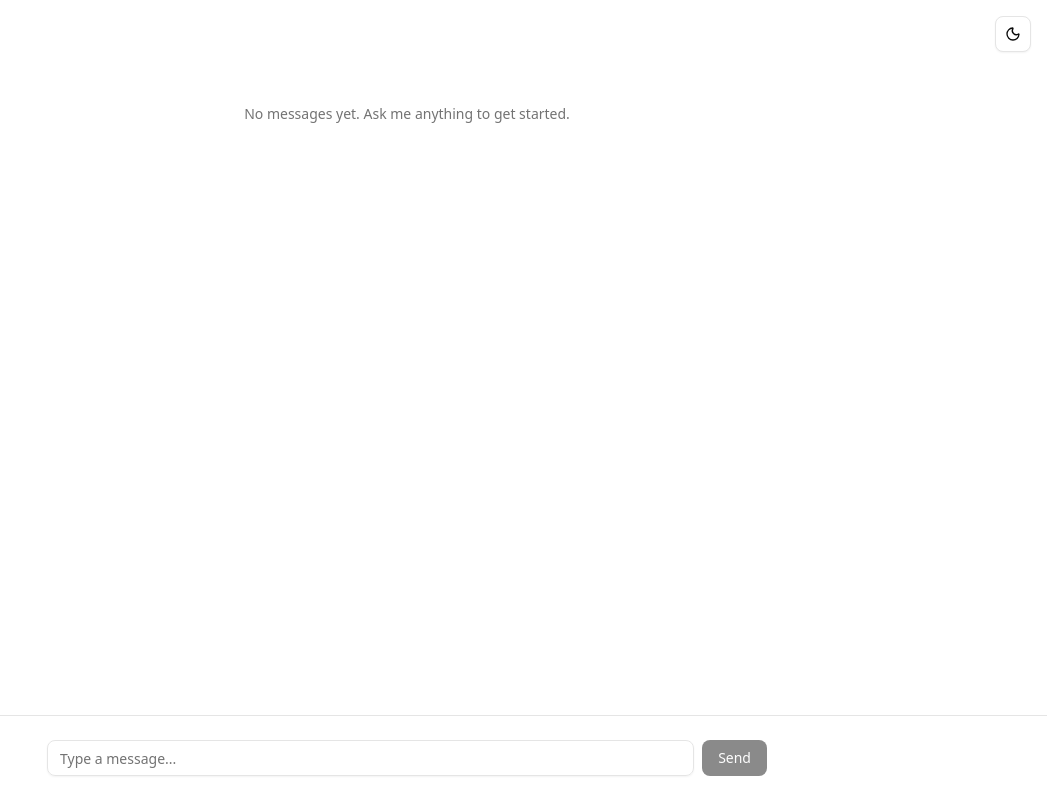
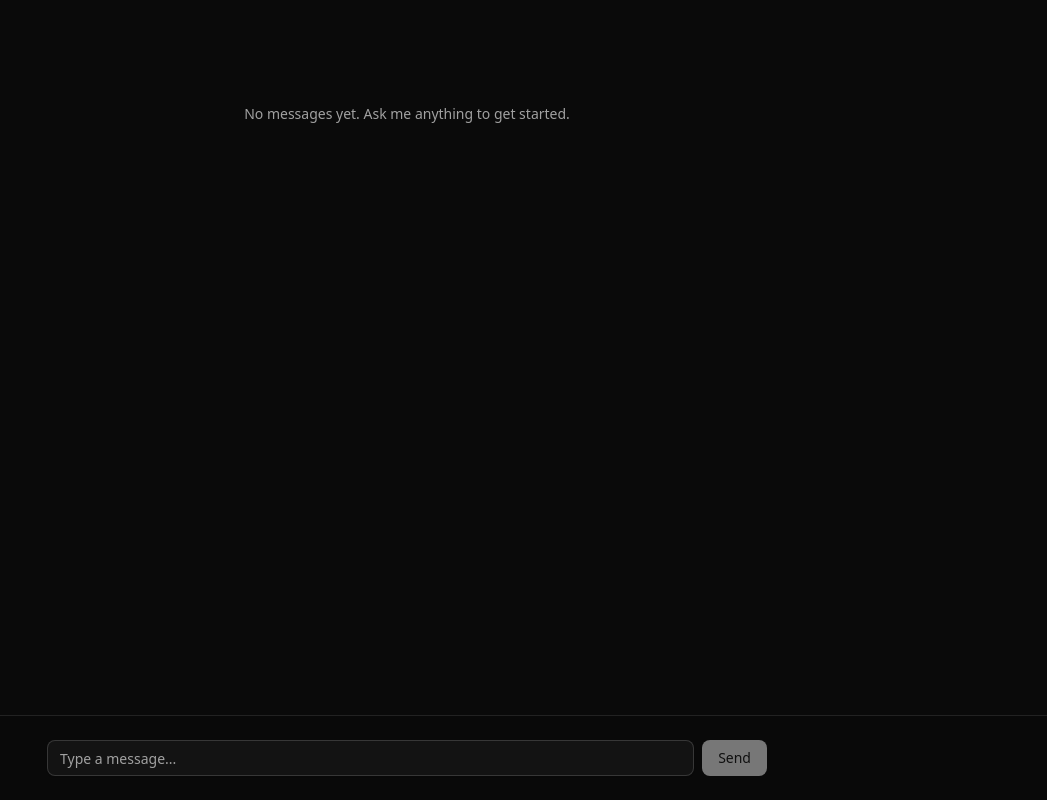
Before and after one commit to ingoau/prompt-injection-thingy, a Next.js app: page / in a window 1280 px wide. Shown: the whole page, without its empty margins (233-1280 px from the left). Built offline with nearby package versions, Linux system fonts and the light colour scheme.

Commit message:
Force dark mode site-wide

```diff
--- a/app/layout.tsx
+++ b/app/layout.tsx
@@ -12,7 +12,7 @@ export default function RootLayout({
   children: React.ReactNode;
 }>) {
   return (
-    <html lang="en">
+    <html lang="en" className="dark">
       <body className="antialiased">{children}</body>
     </html>
   );
--- a/app/page.tsx
+++ b/app/page.tsx
@@ -3,7 +3,6 @@
 import { useChat } from "@ai-sdk/react";
 import { DefaultChatTransport, UIMessage } from "ai";
 import { FormEvent, useEffect, useMemo, useRef, useState } from "react";
-import { Moon, Sun } from "lucide-react";
 
 import { Button } from "@/components/ui/button";
 import { Input } from "@/components/ui/input";
@@ -18,18 +17,6 @@ function getMessageText(message: UIMessage) {
 
 export default function Home() {
   const [input, setInput] = useState("");
-  const [isDark, setIsDark] = useState<boolean>(() => {
-    if (typeof window === "undefined") {
-      return false;
-    }
-
-    const storedTheme = window.localStorage.getItem("theme");
-    if (storedTheme) {
-      return storedTheme === "dark";
-    }
-
-    return window.matchMedia("(prefers-color-scheme: dark)").matches;
-  });
   const endOfMessagesRef = useRef<HTMLDivElement | null>(null);
   const { messages, sendMessage, status, error } = useChat({
     transport: new DefaultChatTransport({ api: "/api/chat" }),
@@ -43,15 +30,6 @@ export default function Home() {
   useEffect(() => {
     endOfMessagesRef.current?.scrollIntoView({ behavior: "smooth" });
   }, [messages, status]);
-
-  useEffect(() => {
-    document.documentElement.classList.toggle("dark", isDark);
-    window.localStorage.setItem("theme", isDark ? "dark" : "light");
-  }, [isDark]);
-
-  const toggleTheme = () => {
-    setIsDark((previous) => !previous);
-  };
 
   const handleSubmit = async (event: FormEvent) => {
     event.preventDefault();
@@ -67,18 +45,6 @@ export default function Home() {
 
   return (
     <main className="relative flex h-screen flex-col bg-background">
-      <div className="absolute top-4 right-4 z-10">
-        <Button
-          type="button"
-          variant="outline"
-          size="icon"
-          onClick={toggleTheme}
-          aria-label={isDark ? "Switch to light mode" : "Switch to dark mode"}
-        >
-          {isDark ? <Sun className="size-4" /> : <Moon className="size-4" />}
-        </Button>
-      </div>
-
       <ScrollArea className="min-h-0 flex-1 pb-36">
         <div className="mx-auto w-full max-w-3xl space-y-4 p-4 sm:p-6">
           {messages.length === 0 ? (
```
